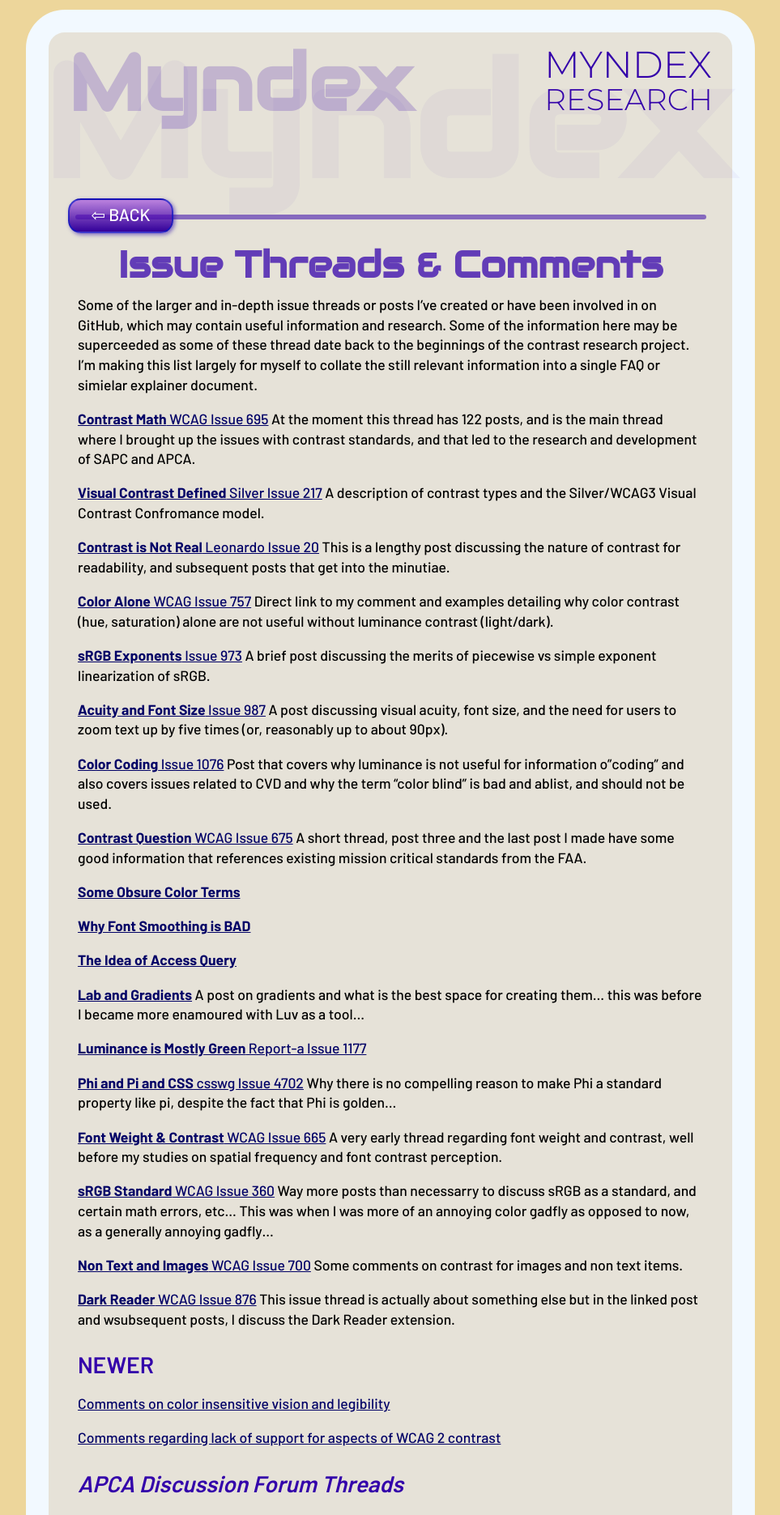
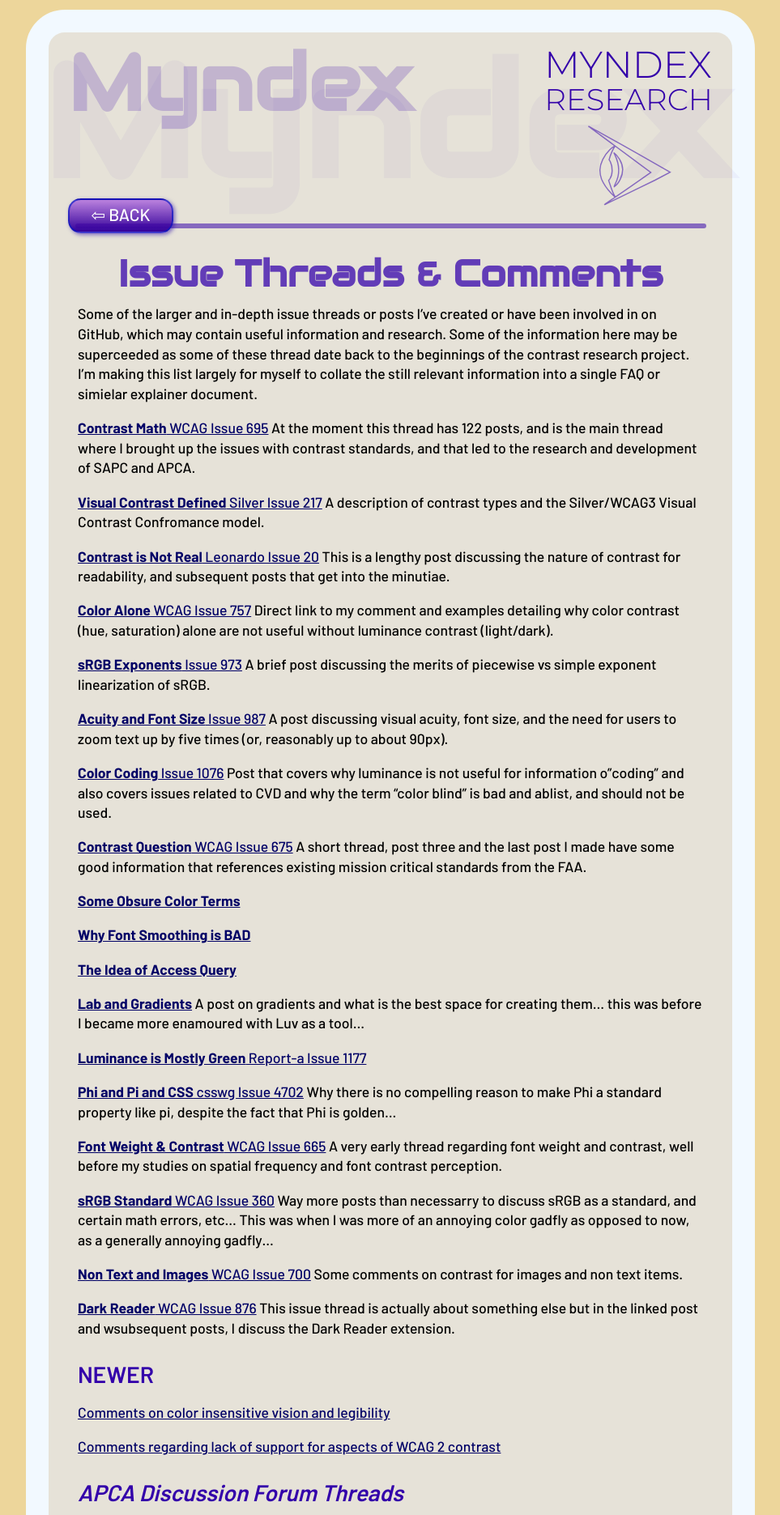
Before and after one commit to Myndex/Myndex, a Jekyll site: the page built from IssuesIndex.md, in a window 1280 px wide. Shown: the top 1871 px of the page at 81% size, without its empty margins (158-1121 px from the left). Built offline with Jekyll 4.4.1, drawn with Linux system fonts in a browser that asks for light colours; some web fonts are replaced; a script that is not in the unit is left out; our own code applies the rules of GitHub Pages for plain Markdown files.

Commit message:
Update layouts

```diff
--- a/_layouts/default.html
+++ b/_layouts/default.html
@@ -38,6 +38,12 @@
     <div class="perceptex flr">
       <div class="he1">MYNDEX</div>
       <div class="he2">RESEARCH</div>
+      <svg xmlns="http://www.w3.org/2000/svg" version="1.0" width="160" height="160" viewBox="0 0 200 200"  preserveAspectRatio="xMidYMid meet" id="svg16">
+ <g transform="translate(-5,200) scale(0.12,-0.12)" fill="none" stroke="#3300aa88" stroke-width="20" id="g14">
+    <path d="m 215,1562 c 6,-6 100,-76 210,-157 110,-81 225.49761,-166.3892 229.49761,-170.3892 C 654.49761,1234.6108 607,1208 566,1165 509,1107 479,1066 447,1002 406,919 400.2413,876.72351 398.20688,820.20688 c 1,-62.55143 8.96559,-106 27.79312,-157.20688 35,-83 90,-164 166,-244 l 66.96558,-65.41376 C 645.36605,341.57523 537.35023,272.49988 479,228 c -5,-5 125,57 290,138 165,80 423,207 574,280 257.8968,135.2761 258.3147,136.16196 258.3147,136.16196 C 1381.1925,909.05305 991.97797,1132.2799 709,1290 205,1572 195,1577 209,1562 Z M 984,991 1271,778 1238,755 C 1220,742 1086,649 940,547 794,445 662.62773,356.41978 662.62773,356.41978 645.64197,379.03424 593,503 571,572 l -23,68 21,28 c 48,68 53,201 10,289 -13,27 -23.70891,38.53158 -23.70891,38.53158 23.4576,83.20332 54.64201,166.80322 102.80797,237.06452 C 668.09906,1225.5961 826,1109 984,991 Z" id="path10" />
+    <path d="M 655.7706,1078.0735 C 737.7706,906.0735 737,733 665,590 c -14,-28 -24,-54 -22,-56 89.4209,57.25403 143.30997,192.37044 146,294 -2.25581,126.4781 -91.73703,247.6678 -153.2294,290.0735 z" id="path12" />
+  </g>
+</svg>
     </div>
     <h1 style=""><a class="" href="{{ site.github.repository_url }}">{{ site.title | default: site.github.repository_name }}</a></h1>
     <h2>{{ site.description | default: site.github.project_tagline }}</h2>
--- a/_layouts/simple.html
+++ b/_layouts/simple.html
@@ -33,6 +33,12 @@
     <div class="perceptex flr">
       <div class="he1">MYNDEX</div>
       <div class="he2">RESEARCH</div>
+            <svg xmlns="http://www.w3.org/2000/svg" version="1.0" width="120" height="120" viewBox="0 0 200 200"  preserveAspectRatio="xMidYMid meet" id="svg16">
+ <g transform="translate(-5,200) scale(0.12,-0.12)" fill="none" stroke="#3300aa88" stroke-width="20" id="g14">
+    <path d="m 215,1562 c 6,-6 100,-76 210,-157 110,-81 225.49761,-166.3892 229.49761,-170.3892 C 654.49761,1234.6108 607,1208 566,1165 509,1107 479,1066 447,1002 406,919 400.2413,876.72351 398.20688,820.20688 c 1,-62.55143 8.96559,-106 27.79312,-157.20688 35,-83 90,-164 166,-244 l 66.96558,-65.41376 C 645.36605,341.57523 537.35023,272.49988 479,228 c -5,-5 125,57 290,138 165,80 423,207 574,280 257.8968,135.2761 258.3147,136.16196 258.3147,136.16196 C 1381.1925,909.05305 991.97797,1132.2799 709,1290 205,1572 195,1577 209,1562 Z M 984,991 1271,778 1238,755 C 1220,742 1086,649 940,547 794,445 662.62773,356.41978 662.62773,356.41978 645.64197,379.03424 593,503 571,572 l -23,68 21,28 c 48,68 53,201 10,289 -13,27 -23.70891,38.53158 -23.70891,38.53158 23.4576,83.20332 54.64201,166.80322 102.80797,237.06452 C 668.09906,1225.5961 826,1109 984,991 Z" id="path10" />
+    <path d="M 655.7706,1078.0735 C 737.7706,906.0735 737,733 665,590 c -14,-28 -24,-54 -22,-56 89.4209,57.25403 143.30997,192.37044 146,294 -2.25581,126.4781 -91.73703,247.6678 -153.2294,290.0735 z" id="path12" />
+  </g>
+</svg>
     </div>
     <h1 style=""><a class="" href="{{ site.github.repository_url }}">{{ site.title | default: site.github.repository_name }}</a></h1>
   <a class="myndexButton top" href="./">⇦ BACK</a>
```
Also changed, not shown: README.md (+0 -2 lines).
